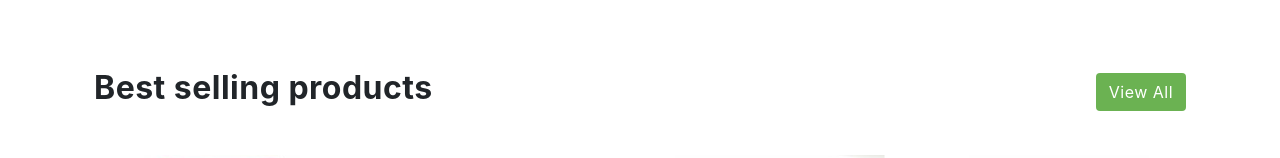
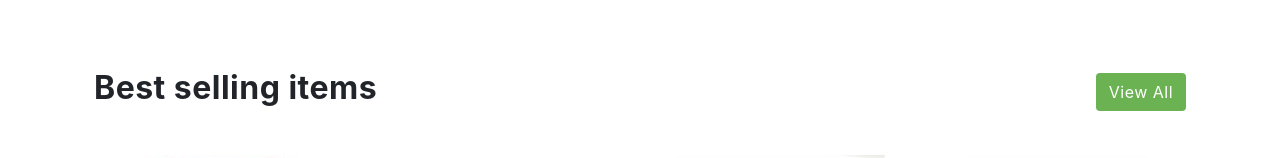
Before and after one commit to mdmemon01/ecommerce-demo.github.io, a plain HTML site: page index.html in a window 1280 px wide. Shown: the part 1354-1512 px from the top of the page. Drawn offline with nearby package versions, Linux system fonts and the light colour scheme.

Commit message:
modifing the changes

```diff
--- a/index.html
+++ b/index.html
@@ -517,7 +517,7 @@
 
             <div class="section-header d-flex flex-wrap justify-content-between my-4">
 
-              <h2 class="section-title">Best selling products</h2>
+              <h2 class="section-title">Best selling items</h2>
 
               <div class="d-flex align-items-center">
                 <a href="#" class="btn btn-primary rounded-1">View All</a>
```
